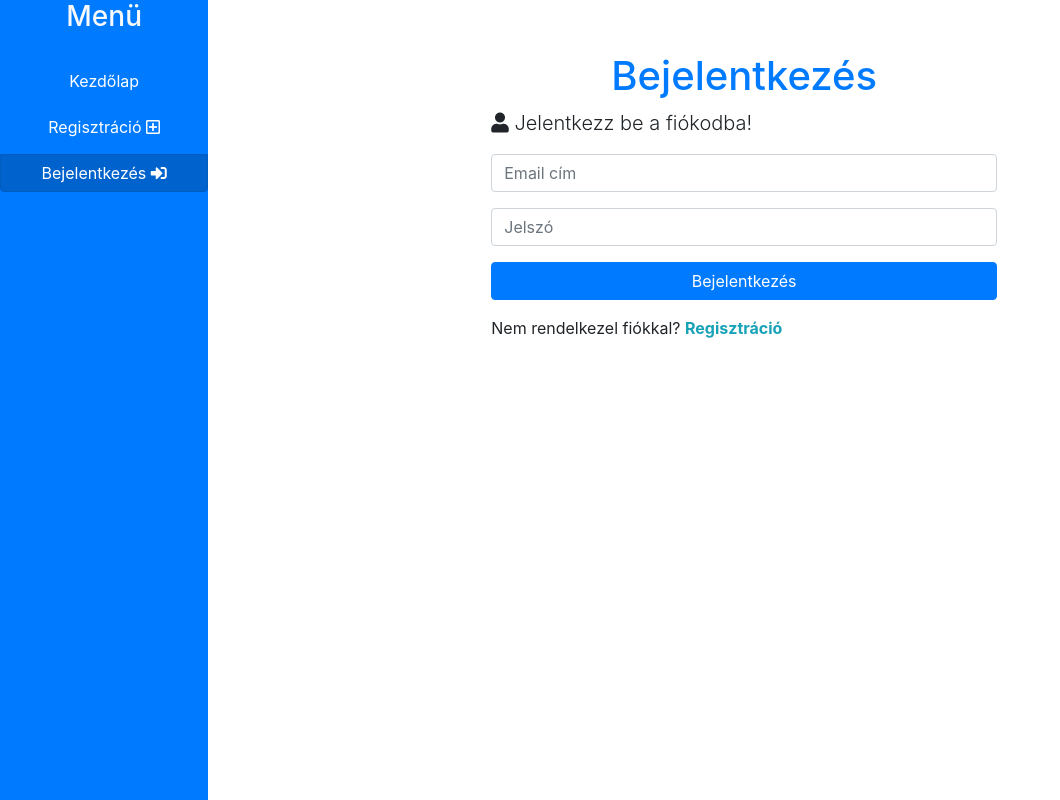
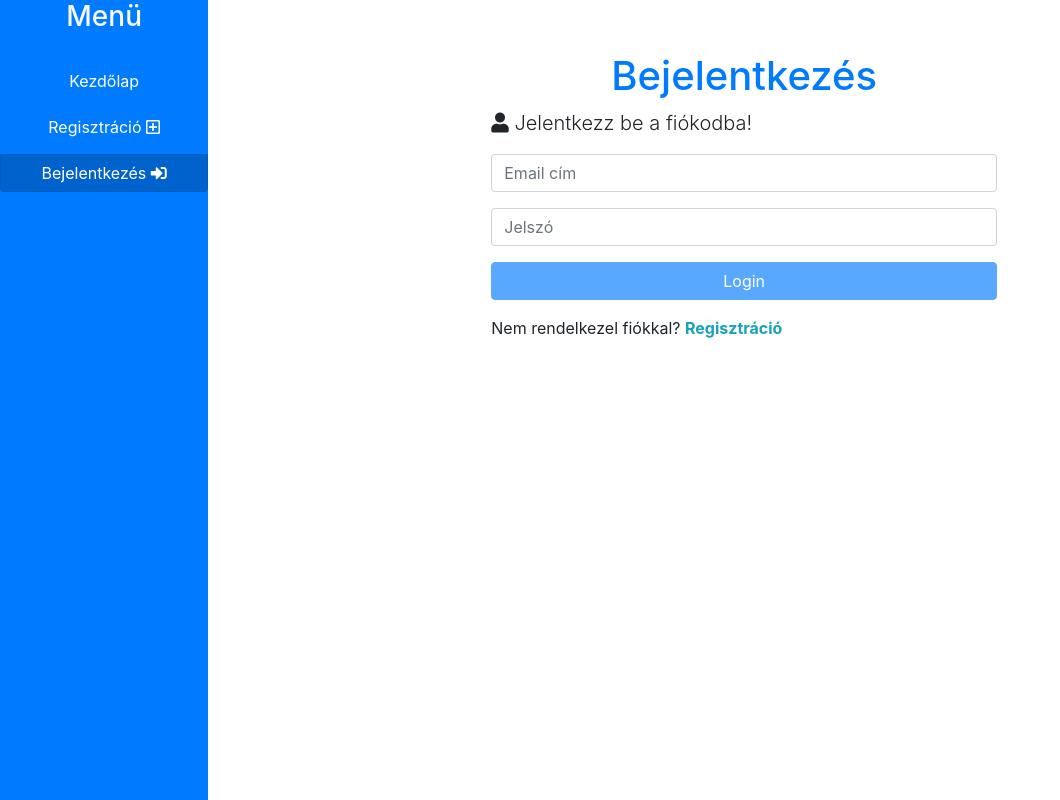
Before and after one commit to vereczkibalint/runtime_terror, a React (Create React App) app in the folder src/frontend/: page /login in a window 1280 px wide. Shown: the whole page, without its empty margins (0-1060 px from the left). Built offline with nearby package versions, Linux system fonts and the light colour scheme.

Commit message:
login form with validation

```diff
--- a/src/frontend/src/actions/alertActions.js
+++ b/src/frontend/src/actions/alertActions.js
@@ -3,7 +3,6 @@ import { SET_ALERT, REMOVE_ALERT } from "./types";
 
 export const setAlert = (msg, alertType, timeout = 5000) => (dispatch) => {
   const id = uuidv4();
-  console.log("set alert");
   dispatch({
     type: SET_ALERT,
     payload: { msg, alertType, id },
--- a/src/frontend/src/components/auth/Login.jsx
+++ b/src/frontend/src/components/auth/Login.jsx
@@ -1,5 +1,5 @@
 import React, { Fragment, useState } from "react";
-import { Col, Form, Row } from "react-bootstrap";
+import { Col, Form, Row, Button, Spinner } from "react-bootstrap";
 import { Link, Redirect } from "react-router-dom";
 import { connect } from "react-redux";
 import PropTypes from "prop-types";
@@ -57,6 +57,7 @@ const Login = ({ login, isAuthenticated, loading, errors }) => {
               handleBlur,
               values,
               touched,
+              dirty,
               isSubmitting,
               isValid,
               errors,
@@ -70,7 +71,7 @@ const Login = ({ login, isAuthenticated, loading, errors }) => {
                     value={values.email}
                     onChange={handleChange}
                     isValid={touched.email && !errors.email}
-                    isInvalid={touched.email && errors.email}
+                    isInvalid={errors.email}
                     autoComplete="off"
                     required
                   />
@@ -87,7 +88,8 @@ const Login = ({ login, isAuthenticated, loading, errors }) => {
                     value={values.password}
                     onChange={handleChange}
                     isValid={touched.password && !errors.password}
-                    isInvalid={touched.password && errors.password}
+                    isInvalid={errors.password}
+                    autoComplete="off"
                     required
                   />
                   <Form.Control.Feedback type="invalid">
@@ -95,11 +97,13 @@ const Login = ({ login, isAuthenticated, loading, errors }) => {
                   </Form.Control.Feedback>
                 </Form.Group>
                 <Form.Group>
-                  <input
+                  <Button
                     type={"submit"}
                     className={"btn btn-primary btn-block"}
-                    value={"Bejelentkezés"}
-                  />
+                    disabled={isSubmitting || !dirty || !isValid}
+                  >
+                    Login
+                  </Button>
                 </Form.Group>
               </Form>
             )}
```
